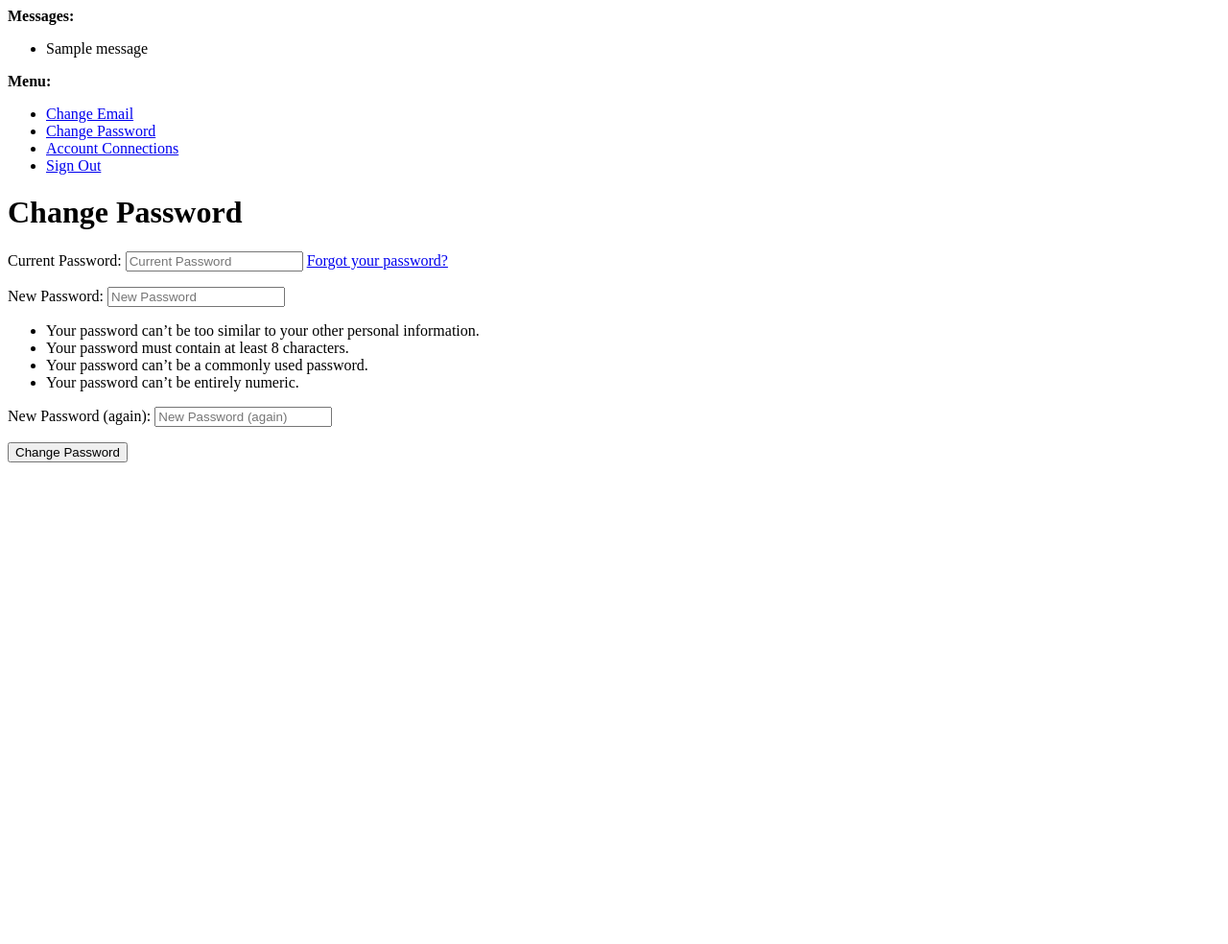
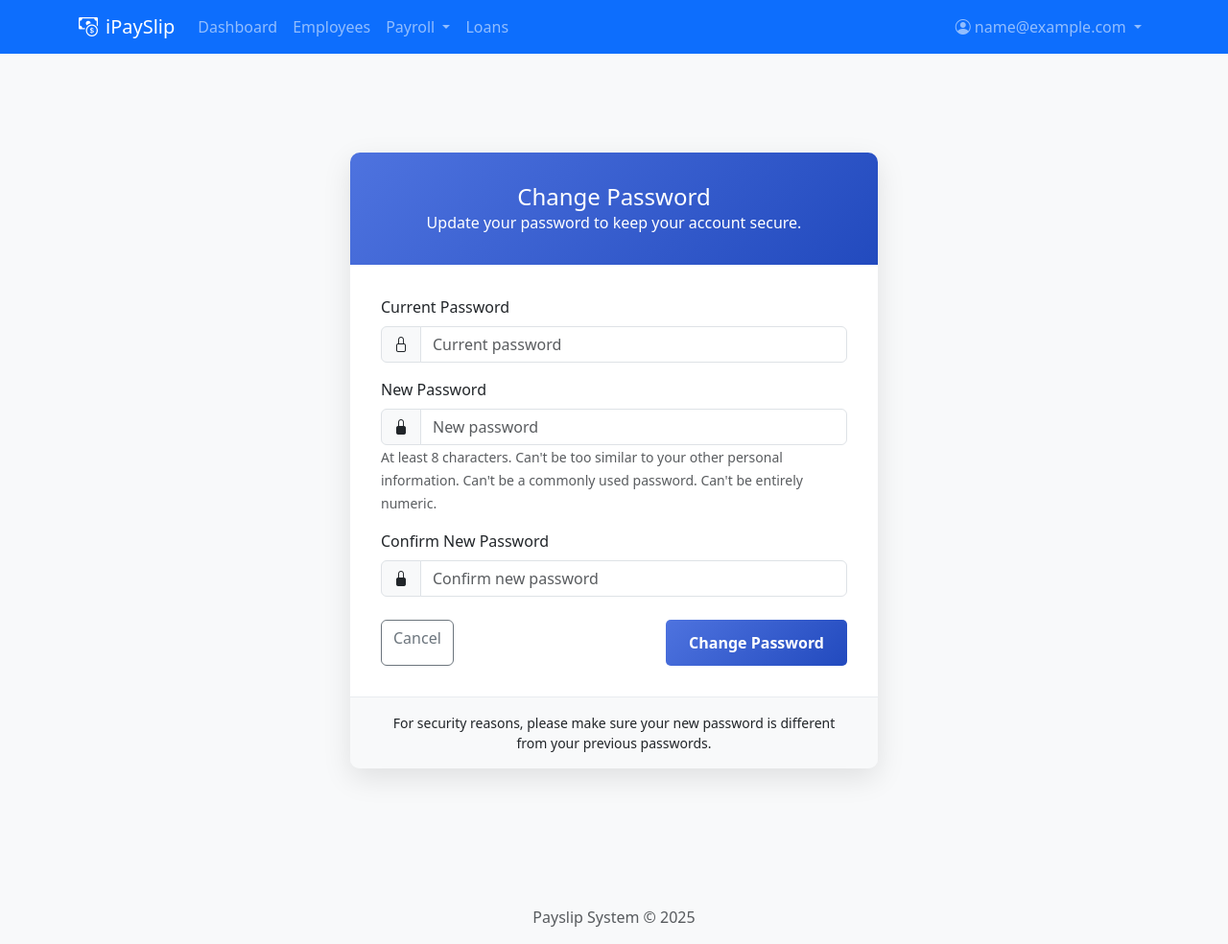
Before and after one commit to z-automator/iPaySlip, a Django app: page /accounts/password/change/ in a window 1280 px wide. Shown: the whole page at 96% size. Before the commit the page ends 482 px from the top, so only its background shows below. Run offline with Django 4.2, Linux system fonts and the light colour scheme; a user stored in the database is signed in; tables that the repository leaves empty hold one stand-in row (values such as "Sample post"); one stand-in notice (Sample message) is shown; some libraries are stand-ins or nearby versions.

Commit message:
Enhance authentication and messaging with custom toast notifications
- Add custom logout message in account adapter
- Implement toast notification system in base and landing templates
- Create new password-related templates for reset, change, and confirmation flows
- Update landing page and home page button styles
- Add CSS for toast notifications with color-coded status indicators
- Improve user feedback with auto-dismissing and interactive toast messages

```diff
--- a/core/adapters.py
+++ b/core/adapters.py
@@ -1,5 +1,6 @@
 from allauth.account.adapter import DefaultAccountAdapter
 from django.conf import settings
+from django.contrib import messages
 
 class CustomAccountAdapter(DefaultAccountAdapter):
     """Custom account adapter for django-allauth"""
@@ -7,3 +8,13 @@
     def get_logout_redirect_url(self, request):
         """Override to redirect to home page after logout"""
         return settings.LOGOUT_REDIRECT_URL
+
+    def add_message(self, request, level, message_template, message_context=None, extra_tags=''):
+        """Override to customize the logout message"""
+        if 'signed out' in message_template.lower():
+            # Replace the default logout message with a custom one
+            message = "You have successfully logged out."
+            messages.add_message(request, level, message, extra_tags=extra_tags)
+        else:
+            # Use the default behavior for other messages
+            super().add_message(request, level, message_template, message_context, extra_tags)
--- /dev/null
+++ b/templates/account/password_change.html
@@ -0,0 +1,99 @@
+{% extends "base.html" %}
+{% load i18n %}
+{% load django_bootstrap5 %}
+{% load static %}
+
+{% block title %}{% trans "Change Password" %} | iPaySlip{% endblock %}
+
+{% block extra_css %}
+<link rel="stylesheet" href="{% static 'css/auth.css' %}">
+<style>
+    .auth-container {
+        padding: 2rem 0;
+    }
+    .auth-card {
+        max-width: 550px;
+        margin: 0 auto;
+    }
+</style>
+{% endblock %}
+
+{% block content %}
+<div class="auth-container">
+    <div class="auth-card">
+        <div class="auth-header">
+            <h1 class="h4 mb-0">{% trans "Change Password" %}</h1>
+            <p class="mb-0">{% trans "Update your password to keep your account secure." %}</p>
+        </div>
+
+        <div class="auth-body">
+            <form method="POST" action="{% url 'account_change_password' %}">
+                {% csrf_token %}
+
+                {% if form.errors %}
+                <div class="alert alert-danger">
+                    <p class="mb-0"><strong>{% trans "Error:" %}</strong> {% trans "Please correct the errors below." %}</p>
+                </div>
+                {% endif %}
+
+                {% if form.non_field_errors %}
+                <div class="alert alert-danger">
+                    {% for error in form.non_field_errors %}
+                    <p class="mb-0">{{ error }}</p>
+                    {% endfor %}
+                </div>
+                {% endif %}
+
+                <div class="mb-3">
+                    <label for="id_oldpassword" class="form-label">{% trans "Current Password" %}</label>
+                    <div class="input-group">
+                        <span class="input-group-text"><i class="bi bi-lock"></i></span>
+                        <input type="password" name="oldpassword" placeholder="{% trans 'Current password' %}" autocomplete="current-password" required id="id_oldpassword" class="form-control {% if form.oldpassword.errors %}is-invalid{% endif %}">
+                        {% if form.oldpassword.errors %}
+                        <div class="invalid-feedback">
+                            {% for error in form.oldpassword.errors %}{{ error }}{% endfor %}
+                        </div>
+                        {% endif %}
+                    </div>
+                </div>
+
+                <div class="mb-3">
+                    <label for="id_password1" class="form-label">{% trans "New Password" %}</label>
+                    <div class="input-group">
+                        <span class="input-group-text"><i class="bi bi-lock-fill"></i></span>
+                        <input type="password" name="password1" placeholder="{% trans 'New password' %}" autocomplete="new-password" required id="id_password1" class="form-control {% if form.password1.errors %}is-invalid{% endif %}">
+                        {% if form.password1.errors %}
+                        <div class="invalid-feedback">
+                            {% for error in form.password1.errors %}{{ error }}{% endfor %}
+                        </div>
+                        {% endif %}
+                    </div>
+                    <small class="form-text text-muted">{% trans "At least 8 characters. Can't be too similar to your other personal information. Can't be a commonly used password. Can't be entirely numeric." %}</small>
+                </div>
+
+                <div class="mb-4">
+                    <label for="id_password2" class="form-label">{% trans "Confirm New Password" %}</label>
+                    <div class="input-group">
+                        <span class="input-group-text"><i class="bi bi-lock-fill"></i></span>
+                        <input type="password" name="password2" placeholder="{% trans 'Confirm new password' %}" autocomplete="new-password" required id="id_password2" class="form-control {% if form.password2.errors %}is-invalid{% endif %}">
+                        {% if form.password2.errors %}
+                        <div class="invalid-feedback">
+                            {% for error in form.password2.errors %}{{ error }}{% endfor %}
+                        </div>
+                        {% endif %}
+                    </div>
+                </div>
+
+                <div class="d-flex justify-content-between">
+                    <a href="{% url 'dashboard' %}" class="btn btn-outline-secondary">{% trans "Cancel" %}</a>
+                    <button type="submit" class="btn btn-auth">{% trans "Change Password" %}</button>
+                </div>
+            </form>
+        </div>
+
+        <div class="auth-footer">
+            <p class="mb-0 small text-center">{% trans "For security reasons, please make sure your new password is different from your previous passwords." %}</p>
+        </div>
+    </div>
+</div>
+{% endblock %}
--- a/templates/base.html
+++ b/templates/base.html
@@ -8,6 +8,32 @@
     {% bootstrap_css %}
     {% bootstrap_javascript %}
     <link rel="stylesheet" href="https://cdn.jsdelivr.net/npm/bootstrap-icons@1.10.0/font/bootstrap-icons.css">
+    <style>
+        .toast-container {
+            position: fixed;
+            top: 20px;
+            right: 20px;
+            z-index: 9999;
+        }
+        .custom-toast {
+            min-width: 250px;
+            background-color: rgba(255, 255, 255, 0.95);
+            box-shadow: 0 0.5rem 1rem rgba(0, 0, 0, 0.15);
+            border-left: 4px solid #4e73df;
+        }
+        .toast-success {
+            border-left-color: #1cc88a;
+        }
+        .toast-warning {
+            border-left-color: #f6c23e;
+        }
+        .toast-error {
+            border-left-color: #e74a3b;
+        }
+        .toast-info {
+            border-left-color: #36b9cc;
+        }
+    </style>
     {% block extra_css %}{% endblock %}
 </head>
 <body>
@@ -76,9 +102,35 @@
         </nav>
     </header>
 
+    <!-- Toast container for messages -->
+    {% if messages %}
+    <div class="toast-container">
+        {% for message in messages %}
+        <div class="toast custom-toast {% if message.tags %}toast-{{ message.tags }}{% endif %} show" role="alert" aria-live="assertive" aria-atomic="true">
+            <div class="toast-header">
+                <strong class="me-auto">
+                    {% if message.tags == 'success' %}
+                    <i class="bi bi-check-circle-fill text-success"></i>
+                    {% elif message.tags == 'warning' %}
+                    <i class="bi bi-exclamation-triangle-fill text-warning"></i>
+                    {% elif message.tags == 'error' %}
+                    <i class="bi bi-x-circle-fill text-danger"></i>
+                    {% else %}
+                    <i class="bi bi-info-circle-fill text-info"></i>
+                    {% endif %}
+                    iPaySlip
+                </strong>
+                <button type="button" class="btn-close" data-bs-dismiss="toast" aria-label="Close"></button>
+            </div>
+            <div class="toast-body">
+                {{ message }}
+            </div>
+        </div>
+        {% endfor %}
+    </div>
+    {% endif %}
+
     <main class="container my-4">
-        {% bootstrap_messages %}
-
         {% block content %}{% endblock %}
     </main>
 
@@ -89,5 +141,25 @@
     </footer>
 
     {% block extra_js %}{% endblock %}
+
+    <script>
+        // Auto-hide toasts after 5 seconds
+        document.addEventListener('DOMContentLoaded', function() {
+            const toasts = document.querySelectorAll('.toast');
+            toasts.forEach(toast => {
+                setTimeout(function() {
+                    toast.classList.remove('show');
+                }, 5000);
+
+                // Add click event to close button
+                const closeBtn = toast.querySelector('.btn-close');
+                if (closeBtn) {
+                    closeBtn.addEventListener('click', function() {
+                        toast.classList.remove('show');
+                    });
+                }
+            });
+        });
+    </script>
 </body>
 </html>
--- a/templates/core/home.html
+++ b/templates/core/home.html
@@ -21,9 +21,9 @@
                 <a href="#pricing">Pricing</a>
                 <a href="#faq">FAQ</a>
                 {% if not user.is_authenticated %}
-                <a href="{% url 'account_login' %}" class="btn btn-sm btn-light rounded-pill px-3">Sign in</a>
+                <a href="{% url 'account_login' %}" class="btn btn-sm btn-light rounded-pill px-3" style="background-color: #124e9b !important; color: white !important; border-color: #517599 !important;">Sign in</a>
                 {% else %}
-                <a href="{% url 'dashboard' %}" class="btn btn-sm btn-light rounded-pill px-3">Dashboard</a>
+                <a href="{% url 'dashboard' %}" style="background-color: #124e9b !important; color: white !important; border-color: #517599 !important;" class="btn btn-sm btn-light rounded-pill px-3">Dashboard</a>
                 {% endif %}
             </div>
         </div>
@@ -263,7 +263,7 @@
                         <li><i class="bi bi-check-circle"></i> Basic reporting</li>
                         <li><i class="bi bi-check-circle"></i> Role-based access</li>
                     </ul>
-                    <a href="{% url 'account_signup' %}" class="btn btn-primary w-100">Get Started</a>
+                    <a href="{% url 'account_signup' %}" class="btn btn-landing-primary w-100">Get Started</a>
                 </div>
             </div>
             <div class="col-md-4 mb-4">
```
Also changed, not shown: static/css/landing.css (+12 -6 lines), templates/account/password_change_done.html (added, +47 -0 lines), templates/account/password_reset_done.html (added, +47 -0 lines), templates/account/password_reset_from_key.html (added, +98 -0 lines), templates/account/password_reset_from_key_done.html (added, +43 -0 lines), templates/landing_base.html (+74 -2 lines).
